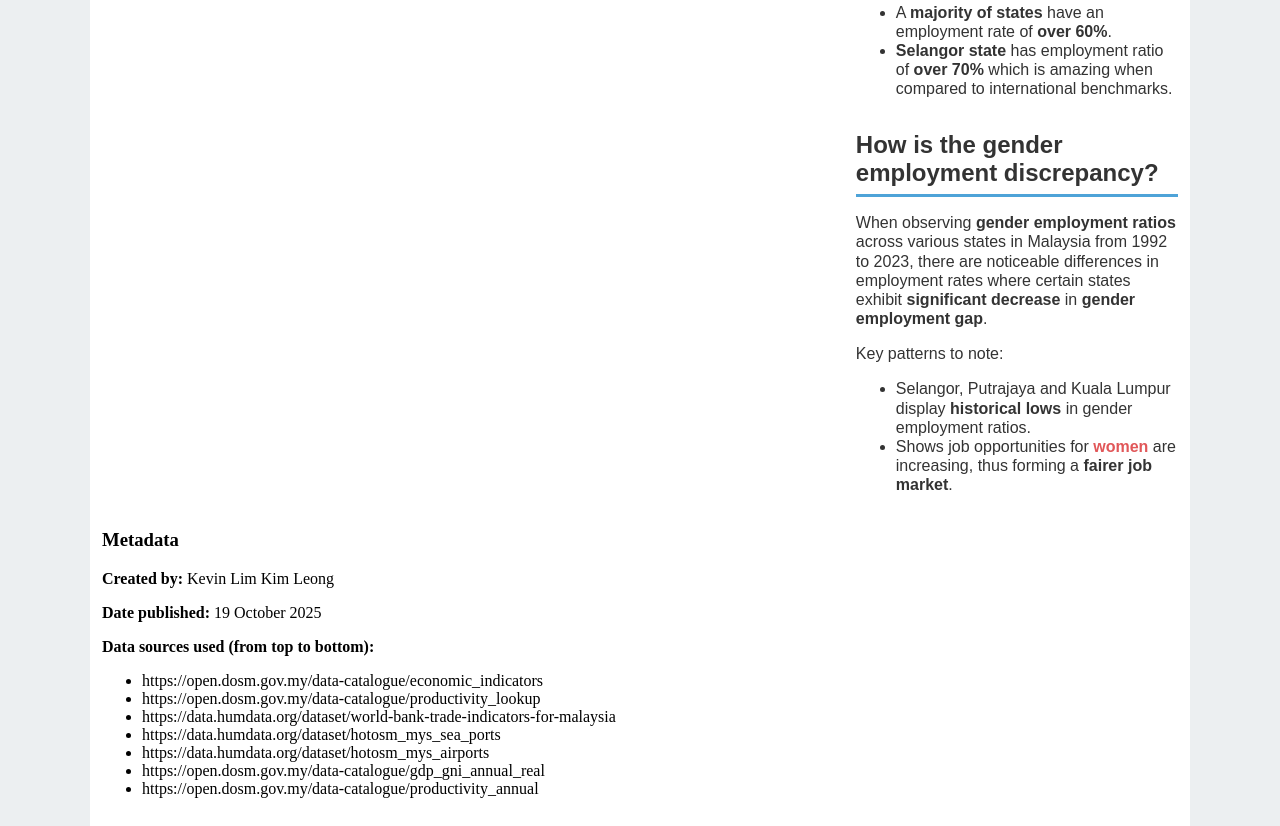
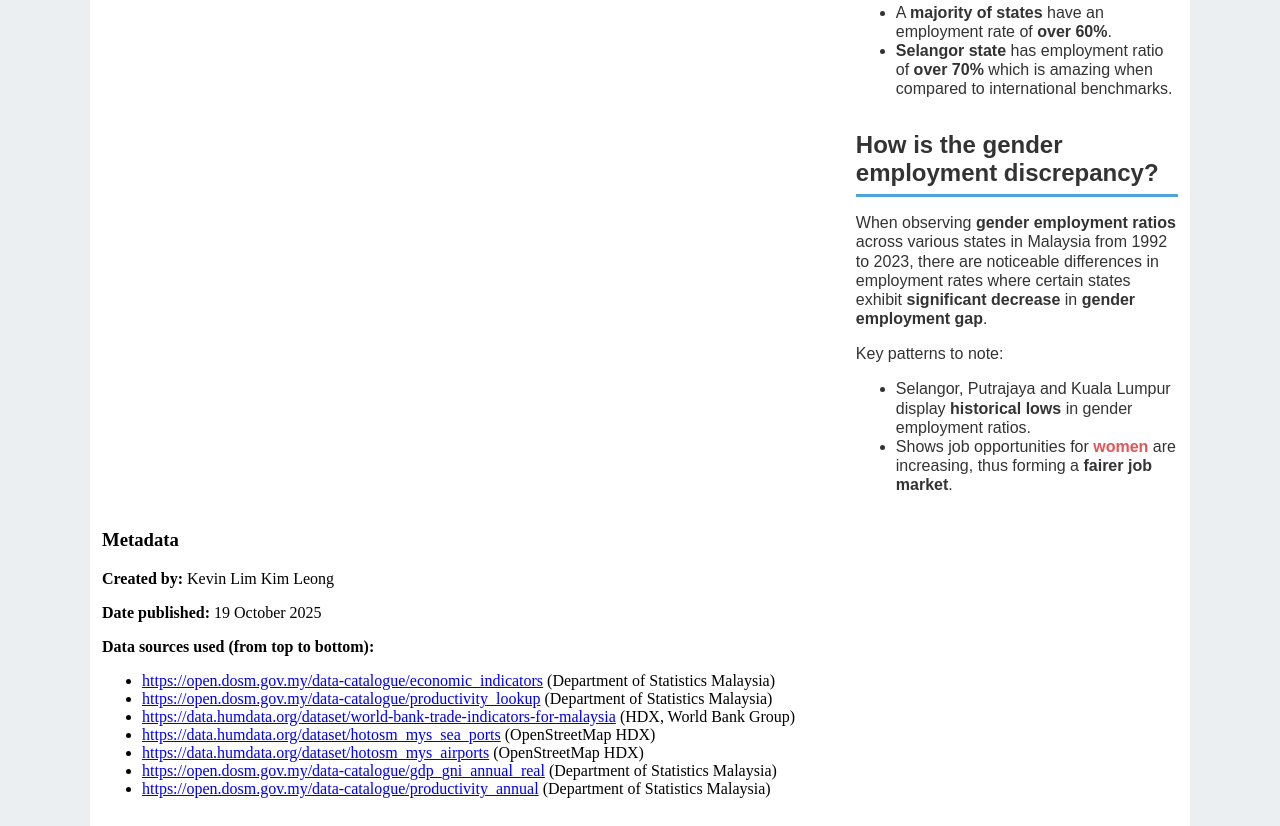
Before and after one commit to Kevinlkl/FIT3179_33522529_DV2, a plain HTML site: page index.html in a window 1280 px wide. Shown: the part 2006-2832 px from the top of the page. Drawn offline with Linux system fonts and the light colour scheme; a script that the page names is missing.

```diff
--- a/index.html
+++ b/index.html
@@ -170,13 +170,13 @@
             <p><span style="font-weight:bold;">Date published:</span> 19 October 2025</p>
             <p><span style="font-weight:bold;">Data sources used (from top to bottom):</span></p>
             <ul>
-                <li>https://open.dosm.gov.my/data-catalogue/economic_indicators</li>
-                <li>https://open.dosm.gov.my/data-catalogue/productivity_lookup</li>
-                <li>https://data.humdata.org/dataset/world-bank-trade-indicators-for-malaysia</li>
-                <li>https://data.humdata.org/dataset/hotosm_mys_sea_ports</li>
-                <li>https://data.humdata.org/dataset/hotosm_mys_airports</li>
-                <li>https://open.dosm.gov.my/data-catalogue/gdp_gni_annual_real</li>
-                <li>https://open.dosm.gov.my/data-catalogue/productivity_annual</li>
+                <li><a href="https://open.dosm.gov.my/data-catalogue/economic_indicators" target="_blank" rel="noopener noreferrer">https://open.dosm.gov.my/data-catalogue/economic_indicators</a> (Department of Statistics Malaysia)</li>
+                <li><a href="https://open.dosm.gov.my/data-catalogue/productivity_lookup" target="_blank" rel="noopener noreferrer">https://open.dosm.gov.my/data-catalogue/productivity_lookup</a> (Department of Statistics Malaysia)</li>
+                <li><a href="https://data.humdata.org/dataset/world-bank-trade-indicators-for-malaysia" target="_blank" rel="noopener noreferrer">https://data.humdata.org/dataset/world-bank-trade-indicators-for-malaysia</a> (HDX, World Bank Group)</li>
+                <li><a href="https://data.humdata.org/dataset/hotosm_mys_sea_ports" target="_blank" rel="noopener noreferrer">https://data.humdata.org/dataset/hotosm_mys_sea_ports</a> (OpenStreetMap HDX)</li>
+                <li><a href="https://data.humdata.org/dataset/hotosm_mys_airports" target="_blank" rel="noopener noreferrer">https://data.humdata.org/dataset/hotosm_mys_airports</a> (OpenStreetMap HDX)</li>
+                <li><a href="https://open.dosm.gov.my/data-catalogue/gdp_gni_annual_real" target="_blank" rel="noopener noreferrer">https://open.dosm.gov.my/data-catalogue/gdp_gni_annual_real</a> (Department of Statistics Malaysia)</li>
+                <li><a href="https://open.dosm.gov.my/data-catalogue/productivity_annual" target="_blank" rel="noopener noreferrer">https://open.dosm.gov.my/data-catalogue/productivity_annual</a> (Department of Statistics Malaysia)</li>
             </ul>
         </section>
     </main>
```
